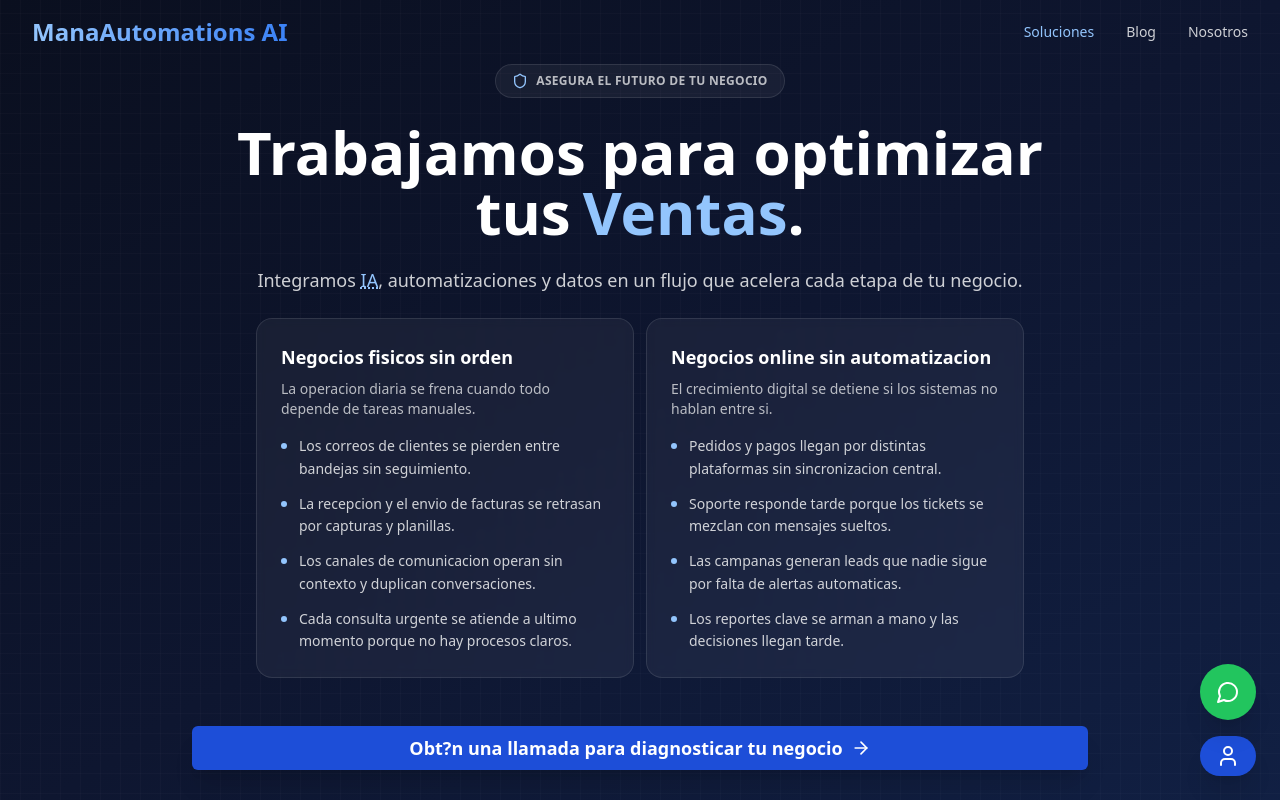
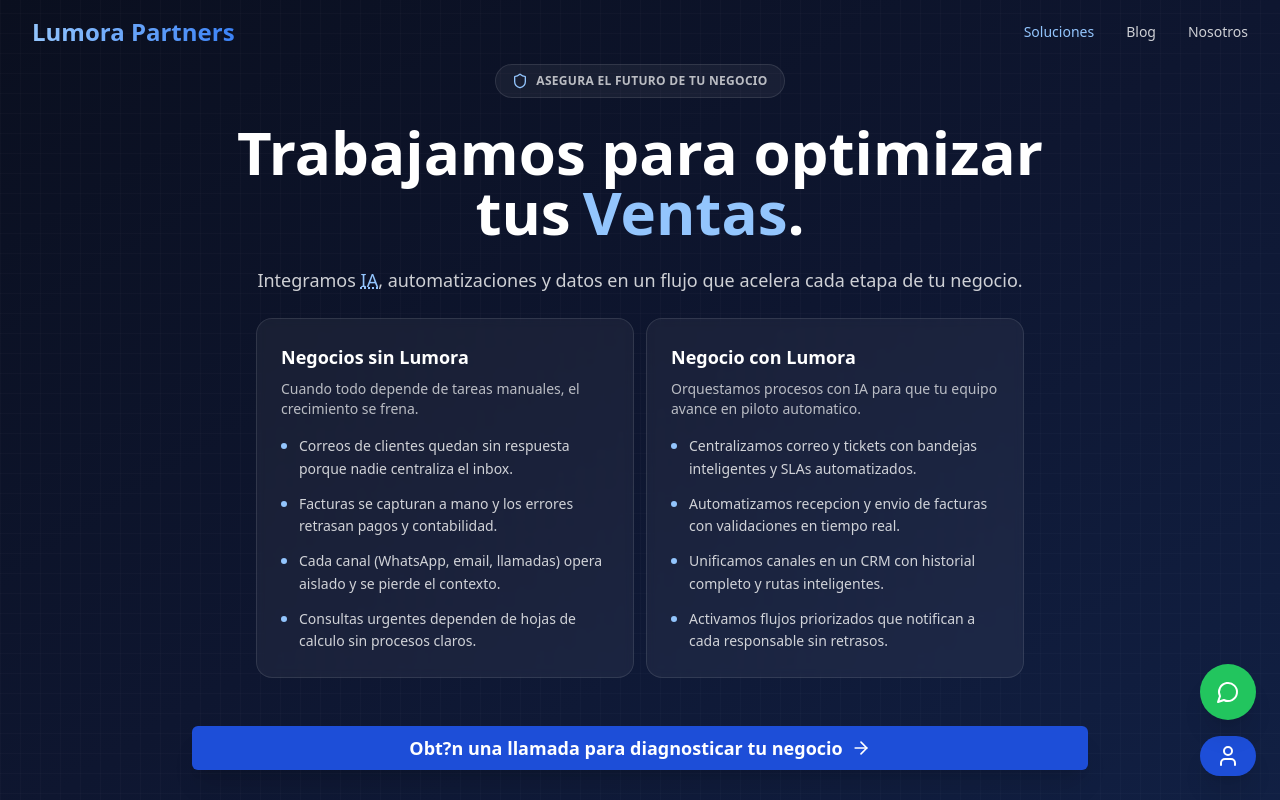
Before and after one commit to hernandomv92/ManaAI, a Next.js app: page / in a window 1280 px wide. Shown: the top 800 px of the page. Built offline with nearby package versions, Linux system fonts and the light colour scheme; a web font is replaced by a local one.

Commit message:
Update branding from ManaAutomations to Lumora Partners across multiple files

```diff
--- a/app/nosotros/page.tsx
+++ b/app/nosotros/page.tsx
@@ -31,7 +31,7 @@ export default function AboutPage() {
   const { about } = siteContent;
 
   const handleWhatsApp = () => {
-    const message = encodeURIComponent("Hola, quiero conocer más sobre ManaAutomations");
+    const message = encodeURIComponent("Hola, quiero conocer más sobre Lumora Partners");
     window.open(`https://wa.me/${siteContent.hero.whatsappNumber}?text=${message}`, '_blank');
   };
 
--- a/components/marketing/Hero.tsx
+++ b/components/marketing/Hero.tsx
@@ -17,23 +17,23 @@ const rotatingWords = ["Procesos", "Ventas", "Clientes"];
 
 const painCards = [
   {
-    title: "Negocios fisicos sin orden",
-    intro: "La operacion diaria se frena cuando todo depende de tareas manuales.",
+    title: "Negocios sin Lumora",
+    intro: "Cuando todo depende de tareas manuales, el crecimiento se frena.",
     points: [
-      "Los correos de clientes se pierden entre bandejas sin seguimiento.",
-      "La recepcion y el envio de facturas se retrasan por capturas y planillas.",
-      "Los canales de comunicacion operan sin contexto y duplican conversaciones.",
-      "Cada consulta urgente se atiende a ultimo momento porque no hay procesos claros."
+      "Correos de clientes quedan sin respuesta porque nadie centraliza el inbox.",
+      "Facturas se capturan a mano y los errores retrasan pagos y contabilidad.",
+      "Cada canal (WhatsApp, email, llamadas) opera aislado y se pierde el contexto.",
+      "Consultas urgentes dependen de hojas de calculo sin procesos claros."
     ]
   },
   {
-    title: "Negocios online sin automatizacion",
-    intro: "El crecimiento digital se detiene si los sistemas no hablan entre si.",
+    title: "Negocio con Lumora",
+    intro: "Orquestamos procesos con IA para que tu equipo avance en piloto automatico.",
     points: [
-      "Pedidos y pagos llegan por distintas plataformas sin sincronizacion central.",
-      "Soporte responde tarde porque los tickets se mezclan con mensajes sueltos.",
-      "Las campanas generan leads que nadie sigue por falta de alertas automaticas.",
-      "Los reportes clave se arman a mano y las decisiones llegan tarde."
+      "Centralizamos correo y tickets con bandejas inteligentes y SLAs automatizados.",
+      "Automatizamos recepcion y envio de facturas con validaciones en tiempo real.",
+      "Unificamos canales en un CRM con historial completo y rutas inteligentes.",
+      "Activamos flujos priorizados que notifican a cada responsable sin retrasos."
     ]
   }
 ];
--- a/lib/content.ts
+++ b/lib/content.ts
@@ -1,10 +1,10 @@
 export const siteContent = {
   // Site metadata
   site: {
-    name: "ManaAutomations AI",
+    name: "Lumora Partners",
     tagline: "Automatiza hoy. Escala mañana.",
     description: "Implementamos IA práctica para resultados medibles, rápido y sin fricción.",
-    url: "https://manaautomations.ai",
+    url: "https://lumorapartners.com",
   },
 
   // Navigation
@@ -174,7 +174,7 @@ export const siteContent = {
     },
     story: {
       title: "Nuestra Historia",
-      content: "Fundada por un equipo de ingenieros especializados en IA y automatización, ManaAutomations nació de la necesidad de hacer la inteligencia artificial verdaderamente útil para las empresas. Después de años trabajando en grandes corporaciones, decidimos democratizar el acceso a tecnologías avanzadas para empresas de todos los tamaños."
+      content: "Fundada por un equipo de ingenieros especializados en IA y automatización, Lumora Partners nació de la necesidad de hacer la inteligencia artificial verdaderamente útil para las empresas. Después de años trabajando en grandes corporaciones, decidimos democratizar el acceso a tecnologías avanzadas para empresas de todos los tamaños."
     },
     process: {
       title: "Cómo Trabajamos",
@@ -283,7 +283,7 @@ export const siteContent = {
 
   // Footer
   footer: {
-    copyright: "© 2025 ManaAutomations AI. Todos los derechos reservados.",
+    copyright: "© 2025 Lumora Partners. Todos los derechos reservados.",
     links: [
       { name: "Privacidad", href: "/privacidad" },
       { name: "Términos", href: "/terminos" },
```
Also changed, not shown: 1 other file (tests, documents, lock files or other folders).
